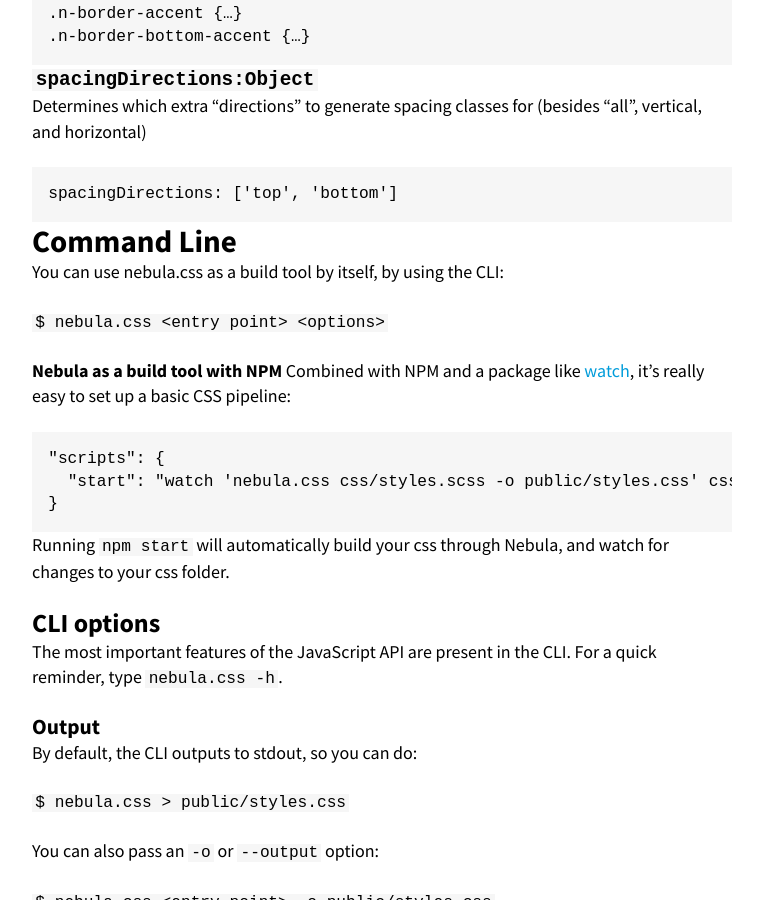
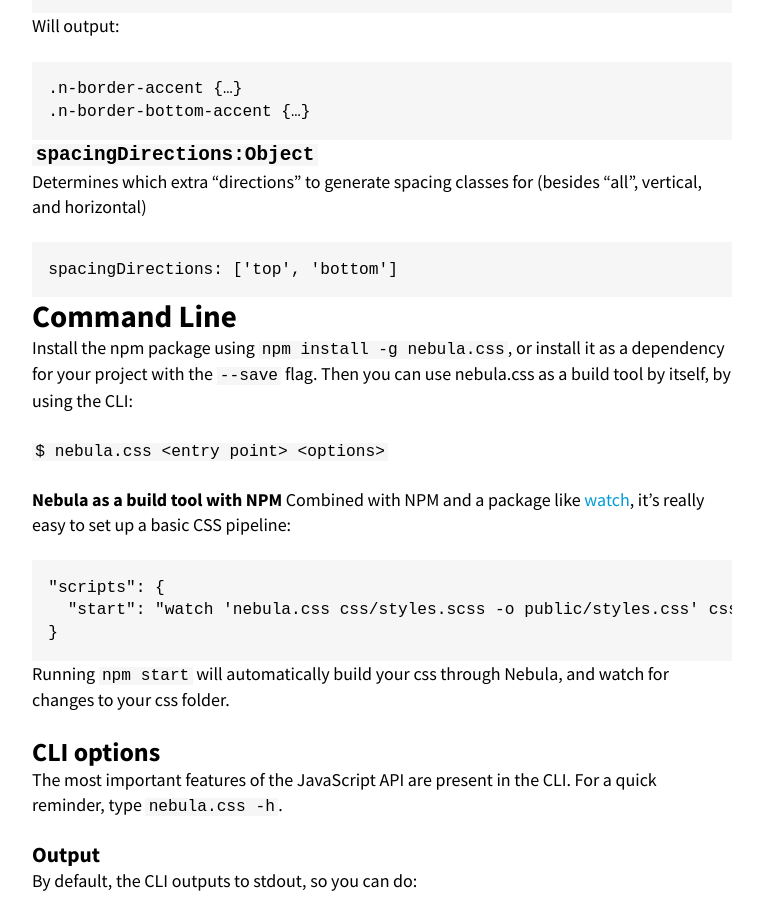
Before and after one commit to marcohamersma/nebula.css, a Jekyll site: the page built from docs/api.md, in a window 1280 px wide and 900 px high, scrolled down 3290 px. Shown: the whole window, without its empty margins (258-1021 px from the left). Built offline with Jekyll 4.4.1, drawn with Linux system fonts in a browser that asks for light colours; some of the changed text lies outside the part shown.

````diff
--- a/docs/api.md
+++ b/docs/api.md
@@ -4,6 +4,8 @@
 
 # JavaScript API
 ## Basic usage:
+Install the npm package using `npm install nebula.css --save` and require it in your project.
+
 ```js
 var nebula = require('nebula.css');
 
@@ -124,7 +126,7 @@
 ```
 
 # Command Line
-You can use nebula.css as a build tool by itself, by using the CLI:
+Install the npm package using `npm install -g nebula.css`, or install it as a dependency for your project with the `--save` flag. Then you can use nebula.css as a build tool by itself, by using the CLI:
 
 `$ nebula.css <entry point> <options>`
 
````
Also changed, not shown: docs/sass.md (added, +27 -0 lines), README.MD.
